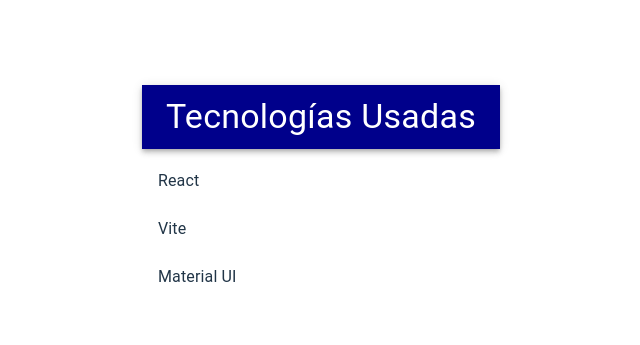
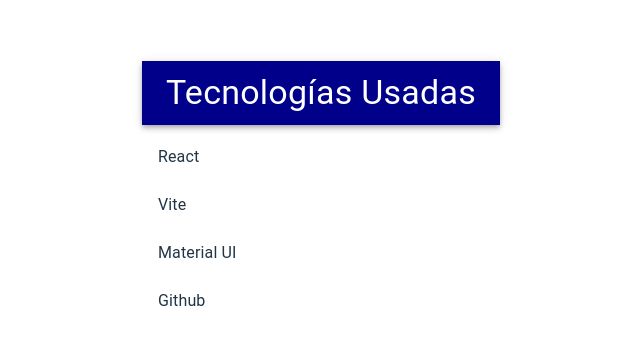
Before and after one commit to tokki9/Vite-React, a React (Vite) app: page / in a window 1280 px wide. Shown: the part 203-548 px from the top of the page, without its empty margins (319-959 px from the left). Built offline with nearby package versions, Linux system fonts and the light colour scheme.

Commit message:
Uso de iteradores

```diff
--- a/src/App.jsx
+++ b/src/App.jsx
@@ -2,8 +2,8 @@
 Archivo : index.html
 Autor : Paolo Jesus Mansilla Ttito
 Fecha : 29/09/2024
-Descripción : Utilizamos el componente List de Material UI junto con map()
-para renderizar una lista de elementos.
+Descripción : Utilizamos componentes de Material UI para construir el componente
+Header y lo importaremos en App.jsx.
 */
 import { useState } from 'react'
 import reactLogo from './assets/react.svg'
@@ -14,7 +14,7 @@ import Header from './Header';
 import { List, ListItem, ListItemText } from '@mui/material';
 
 function App() {
-  const tecnologias = ['React', 'Vite', 'Material UI'];
+  const tecnologias = ['React', 'Vite', 'Material UI', 'Github'];
 
   return (
     <div>
```
